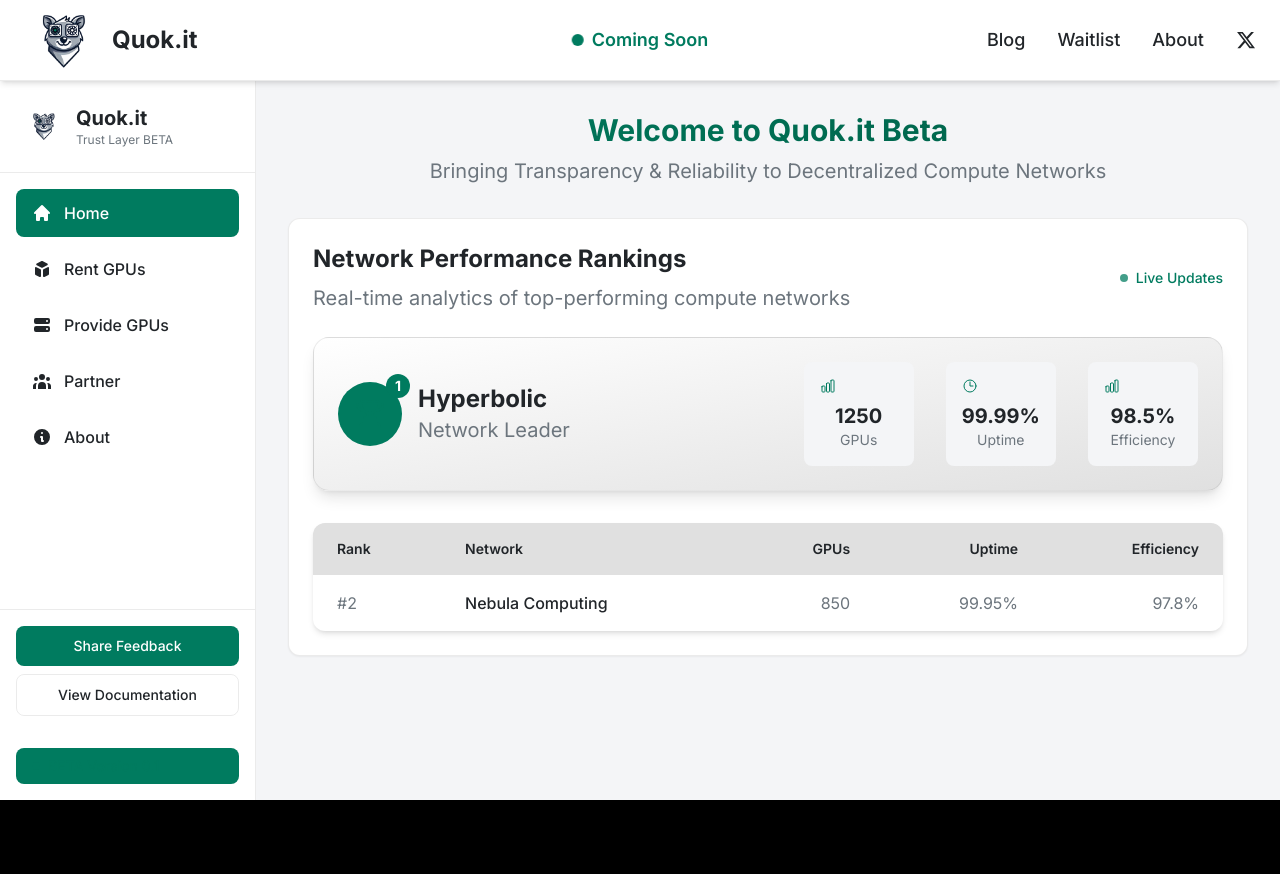
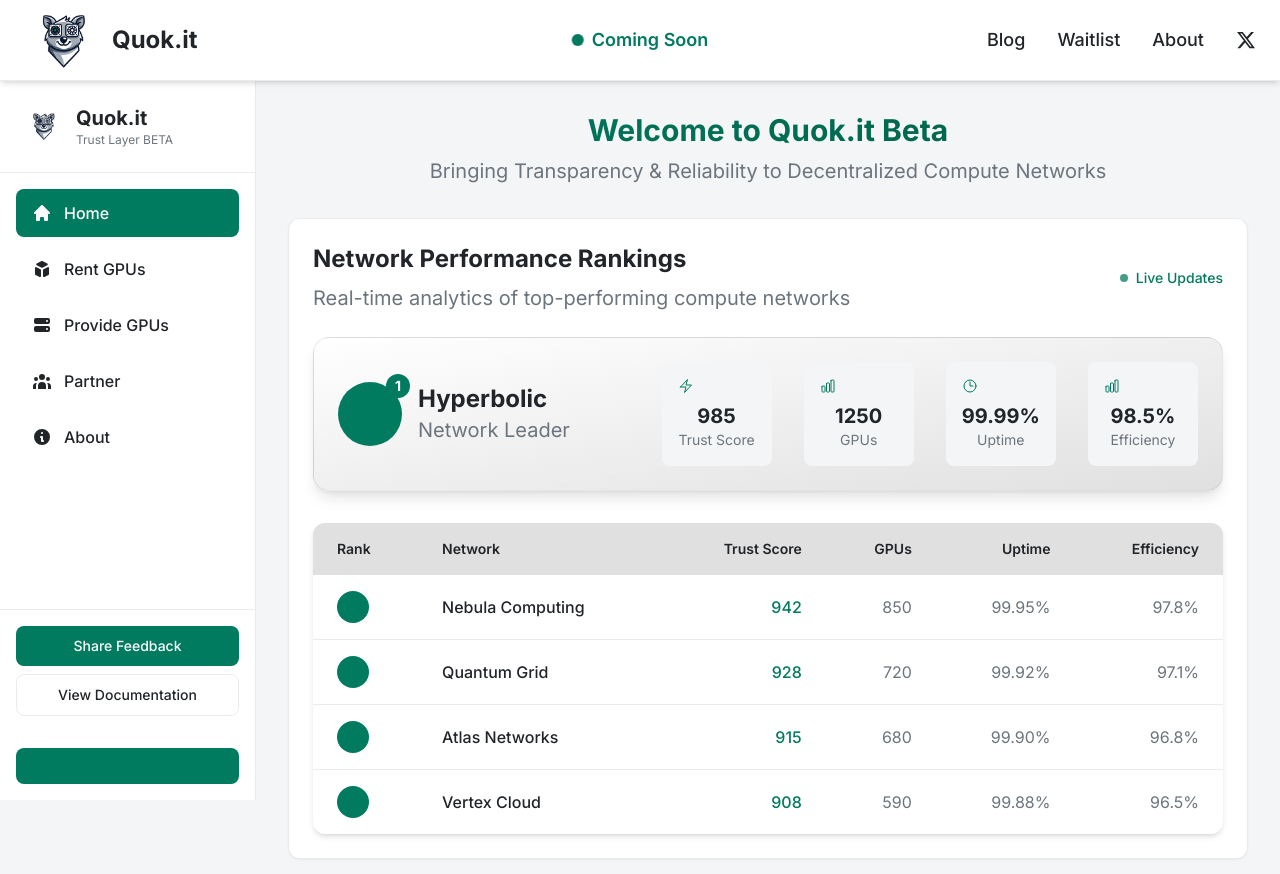
Before and after one commit to aabdel0181/quok.it, a Next.js app in the folder soc/: page /beta in a window 1280 px wide. Shown: the top 874 px of the page. Before the commit the page ends 800 px from the top, so only its background shows below. Built offline with nearby package versions, Linux system fonts and the light colour scheme.

Commit message:
add: more leaderboard slots

```diff
--- a/soc/src/app/components/LeaderboardPanel.tsx
+++ b/soc/src/app/components/LeaderboardPanel.tsx
@@ -3,12 +3,14 @@ import {
   HiOutlineTrophy,
   HiOutlineChartBar,
   HiOutlineClock,
+  HiOutlineBolt,
 } from "react-icons/hi2";
 
 interface LeaderStats {
   gpuCount: number;
   uptime: string;
   efficiency: string;
+  score: number;
 }
 
 interface LeaderData {
@@ -25,6 +27,7 @@ const leaderboardData: LeaderData[] = [
       gpuCount: 1250,
       uptime: "99.99%",
       efficiency: "98.5%",
+      score: 985,
     },
   },
   {
@@ -34,9 +37,39 @@ const leaderboardData: LeaderData[] = [
       gpuCount: 850,
       uptime: "99.95%",
       efficiency: "97.8%",
+      score: 942,
     },
   },
-  // Add more dummy data for ranks 3-5
+  {
+    rank: 3,
+    name: "Quantum Grid",
+    stats: {
+      gpuCount: 720,
+      uptime: "99.92%",
+      efficiency: "97.1%",
+      score: 928,
+    },
+  },
+  {
+    rank: 4,
+    name: "Atlas Networks",
+    stats: {
+      gpuCount: 680,
+      uptime: "99.90%",
+      efficiency: "96.8%",
+      score: 915,
+    },
+  },
+  {
+    rank: 5,
+    name: "Vertex Cloud",
+    stats: {
+      gpuCount: 590,
+      uptime: "99.88%",
+      efficiency: "96.5%",
+      score: 908,
+    },
+  },
 ];
 
 export const LeaderboardPanel = () => {
@@ -76,7 +109,12 @@ export const LeaderboardPanel = () => {
             </div>
           </div>
 
-          <div className="grid grid-cols-3 gap-8">
+          <div className="grid grid-cols-4 gap-8">
+            <StatCard
+              icon={<HiOutlineBolt />}
+              value={firstPlace.stats.score.toString()}
+              label="Trust Score"
+            />
             <StatCard
               icon={<HiOutlineChartBar />}
               value={firstPlace.stats.gpuCount.toString()}
@@ -113,6 +151,9 @@ export const LeaderboardPanel = () => {
                 Network
               </th>
               <th className="px-6 py-4 text-right text-sm font-semibold text-[var(--foreground)]">
+                Trust Score
+              </th>
+              <th className="px-6 py-4 text-right text-sm font-semibold text-[var(--foreground)]">
                 GPUs
               </th>
               <th className="px-6 py-4 text-right text-sm font-semibold text-[var(--foreground)]">
@@ -125,15 +166,28 @@ export const LeaderboardPanel = () => {
           </thead>
           <tbody className="divide-y divide-[var(--border-light)]">
             {runners.map((runner) => (
-              <tr
+              <motion.tr
                 key={runner.rank}
+                initial={{ opacity: 0, x: -20 }}
+                animate={{ opacity: 1, x: 0 }}
+                transition={{ delay: runner.rank * 0.1 }}
                 className="hover:bg-[var(--surface-dark)] transition-colors"
               >
-                <td className="px-6 py-4 text-[var(--text-secondary)]">
-                  #{runner.rank}
+                <td className="px-6 py-4">
+                  <div className="flex items-center gap-2">
+                    <div
+                      className="w-8 h-8 rounded-full bg-[var(--primary)] bg-opacity-10
+                                  flex items-center justify-center text-[var(--primary)] font-medium"
+                    >
+                      #{runner.rank}
+                    </div>
+                  </div>
                 </td>
                 <td className="px-6 py-4 font-medium text-[var(--foreground)]">
                   {runner.name}
+                </td>
+                <td className="px-6 py-4 text-right font-medium text-[var(--primary)]">
+                  {runner.stats.score}
                 </td>
                 <td className="px-6 py-4 text-right text-[var(--text-secondary)]">
                   {runner.stats.gpuCount}
@@ -144,7 +198,7 @@ export const LeaderboardPanel = () => {
                 <td className="px-6 py-4 text-right text-[var(--text-secondary)]">
                   {runner.stats.efficiency}
                 </td>
-              </tr>
+              </motion.tr>
             ))}
           </tbody>
         </table>
```
